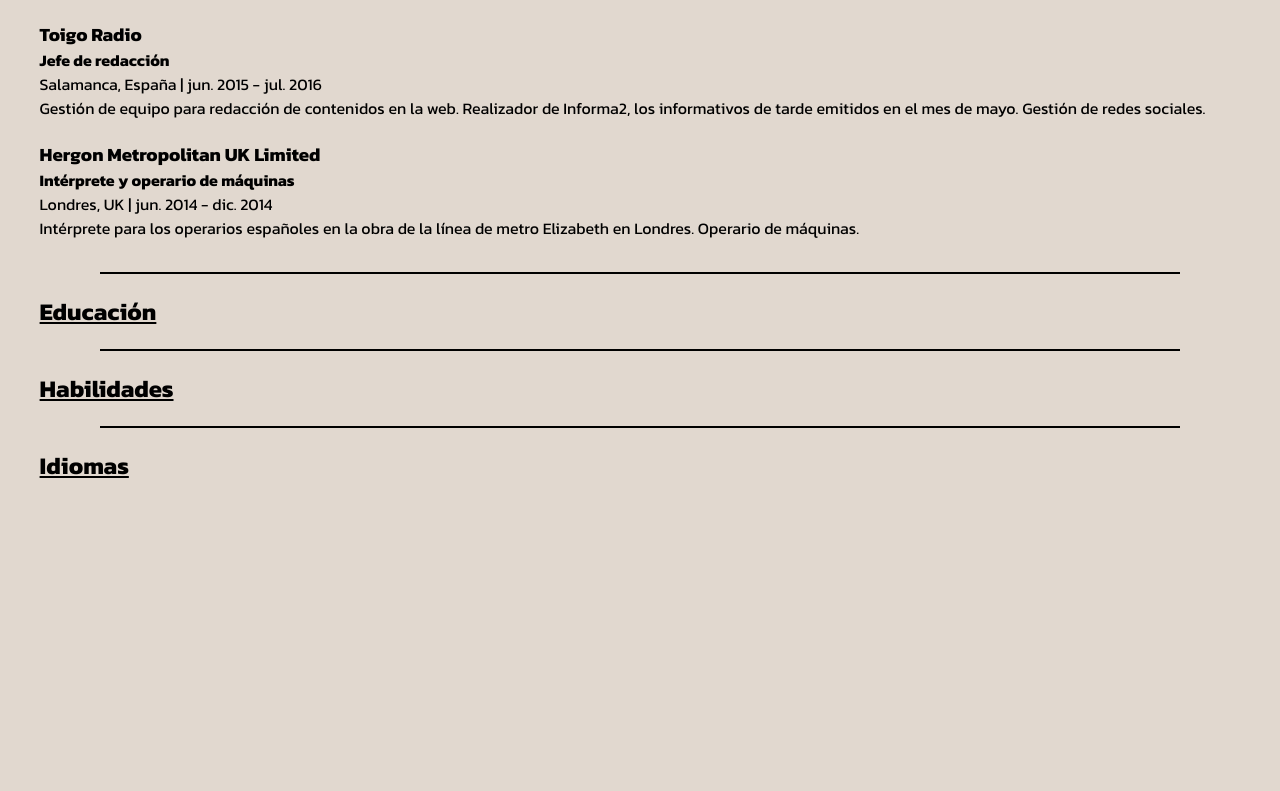
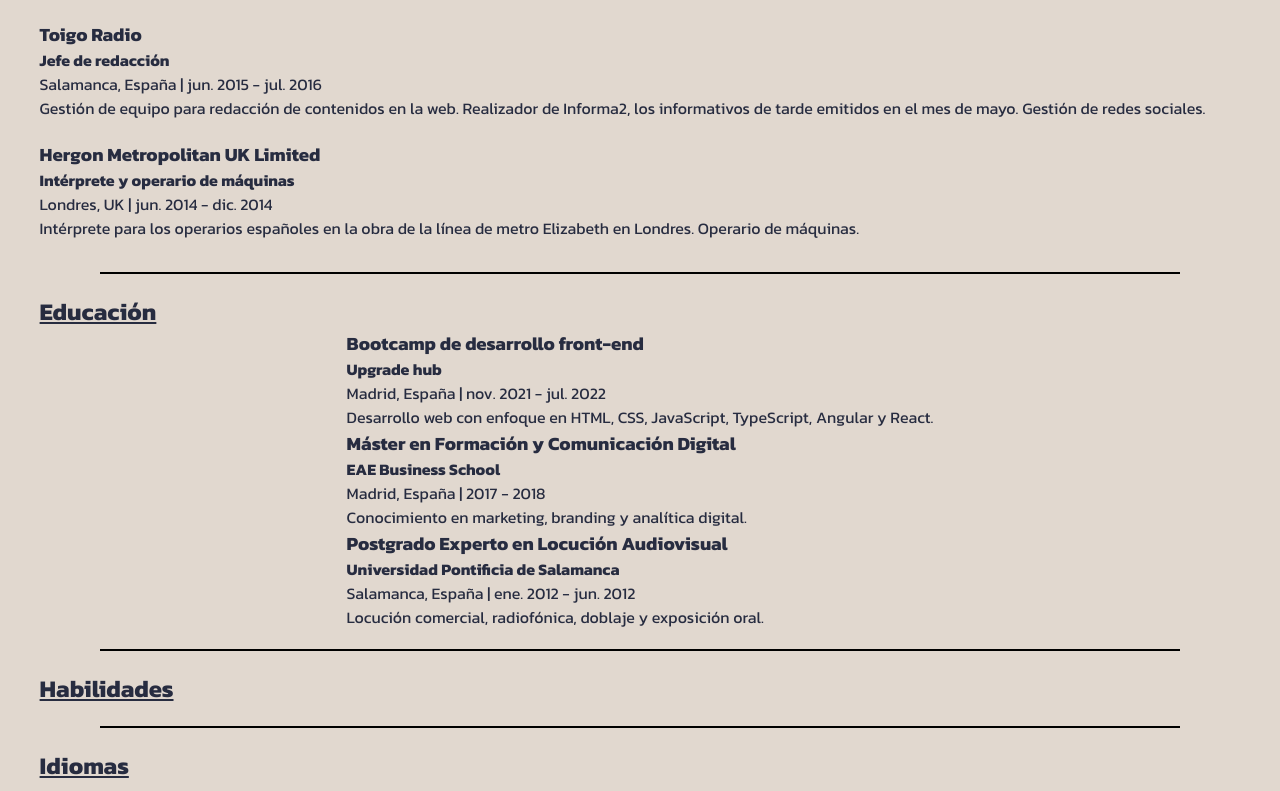
Before and after one commit to juansim87/juan-simon-react-cv, a React (Vite) app: page / in a window 1280 px wide. Shown: the part 910-1701 px from the top of the page. Before the commit the page ends 1401 px from the top, so only its background shows below. Built offline with nearby package versions, Linux system fonts and the light colour scheme.

Commit message:
feat(EducationList): add Education List and Education Items with the same logic as ExperienceList and ExperienceItem components

```diff
--- a/src/components/Curriculum/Curriculum.jsx
+++ b/src/components/Curriculum/Curriculum.jsx
@@ -1,4 +1,5 @@
 // import { useState } from 'react';
+import { EducationList } from "../EducationList/EducationList";
 import { ExperienceList } from "../ExperienceList/ExperienceList";
 import { Header } from "../Header/Header";
 import { Section } from "../Section/Section";
@@ -21,7 +22,9 @@
 			<Section title={"Experiencia"}>
 				<ExperienceList experience={experience} />
 			</Section>
-			<Section title={"Educación"}></Section>
+			<Section title={"Educación"}>
+				<EducationList education={education} />
+			</Section>
 			<Section title={"Habilidades"}></Section>
 			<Section title={"Idiomas"}></Section>
 		</div>
--- /dev/null
+++ b/src/components/EducationItem/EducationItem.jsx
@@ -0,0 +1,14 @@
+// import { useState } from 'react';
+import "./EducationItem.css";
+
+export const EducationItem = ({ academicItem }) => {
+	const { degree, institution, location, startDate, endDate, description } =
+		academicItem;
+
+	return <div>
+        <h3>{degree}</h3>
+        <h4>{institution}</h4>
+        <p>{location} | {startDate} - {endDate}</p>
+        <p>{description}</p>
+    </div>;
+};
--- /dev/null
+++ b/src/components/EducationList/EducationList.jsx
@@ -0,0 +1,14 @@
+// import { useState } from 'react';
+import { EducationItem } from '../EducationItem/EducationItem';
+import './EducationList.css';
+
+export const EducationList = ({education}) => {
+
+  return (
+    <div className='education-list'>
+      {education.map((academicItem) => (
+        <EducationItem key={academicItem} academicItem={academicItem}/>
+      ))}
+    </div>
+  );
+};
--- a/src/data/cvData.js
+++ b/src/data/cvData.js
@@ -66,7 +66,7 @@
 	education: [
 		{
 			id: 1,
-			degree: "Bootcamp de desarrollo front-end (Remoto)",
+			degree: "Bootcamp de desarrollo front-end",
 			institution: "Upgrade hub",
 			location: "Madrid, España",
 			startDate: "nov. 2021",
--- a/src/index.css
+++ b/src/index.css
@@ -8,6 +8,7 @@
 body {
 	font-family: "Kanit", sans-serif;
 	scroll-behavior: smooth;
+	color:#272c40;
 	background-color: #e1d8cf;
 }
 
```
Also changed, not shown: src/components/EducationItem/EducationItem.css (added), src/components/EducationList/EducationList.css (added).
